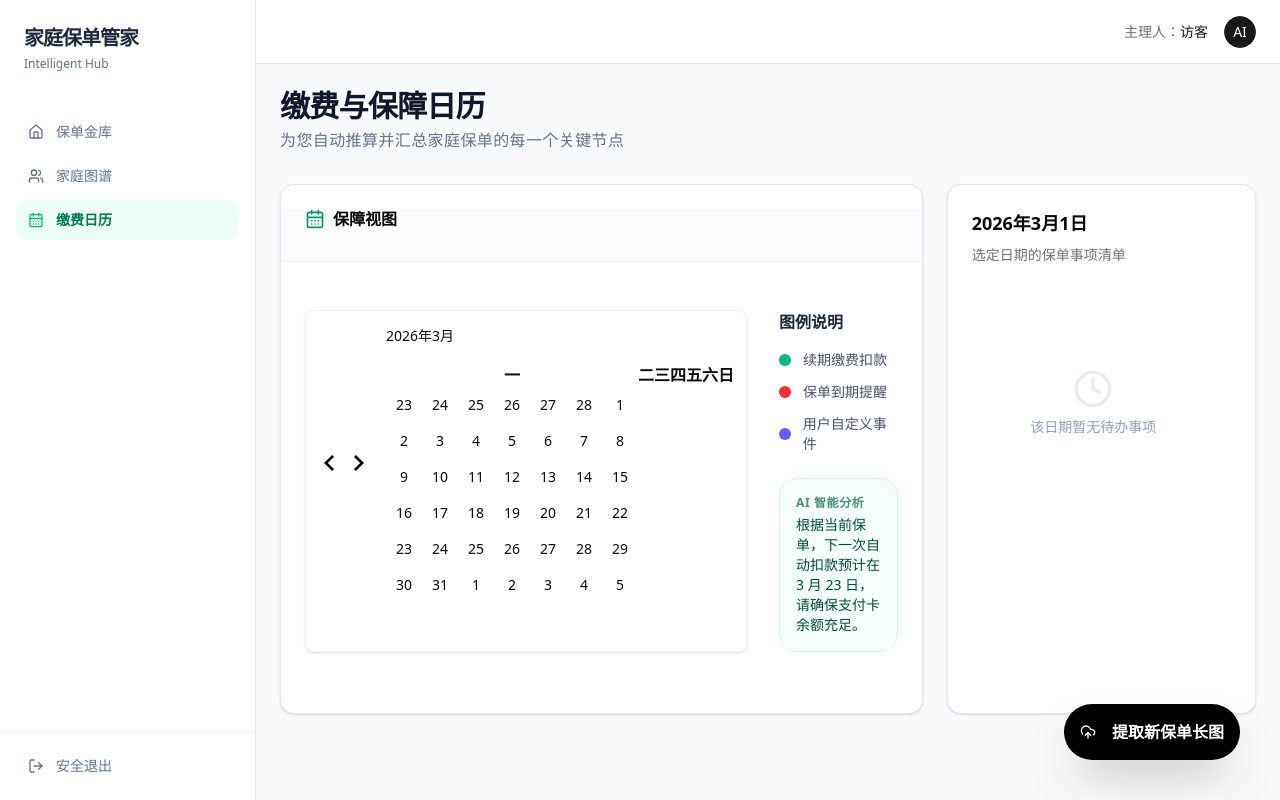
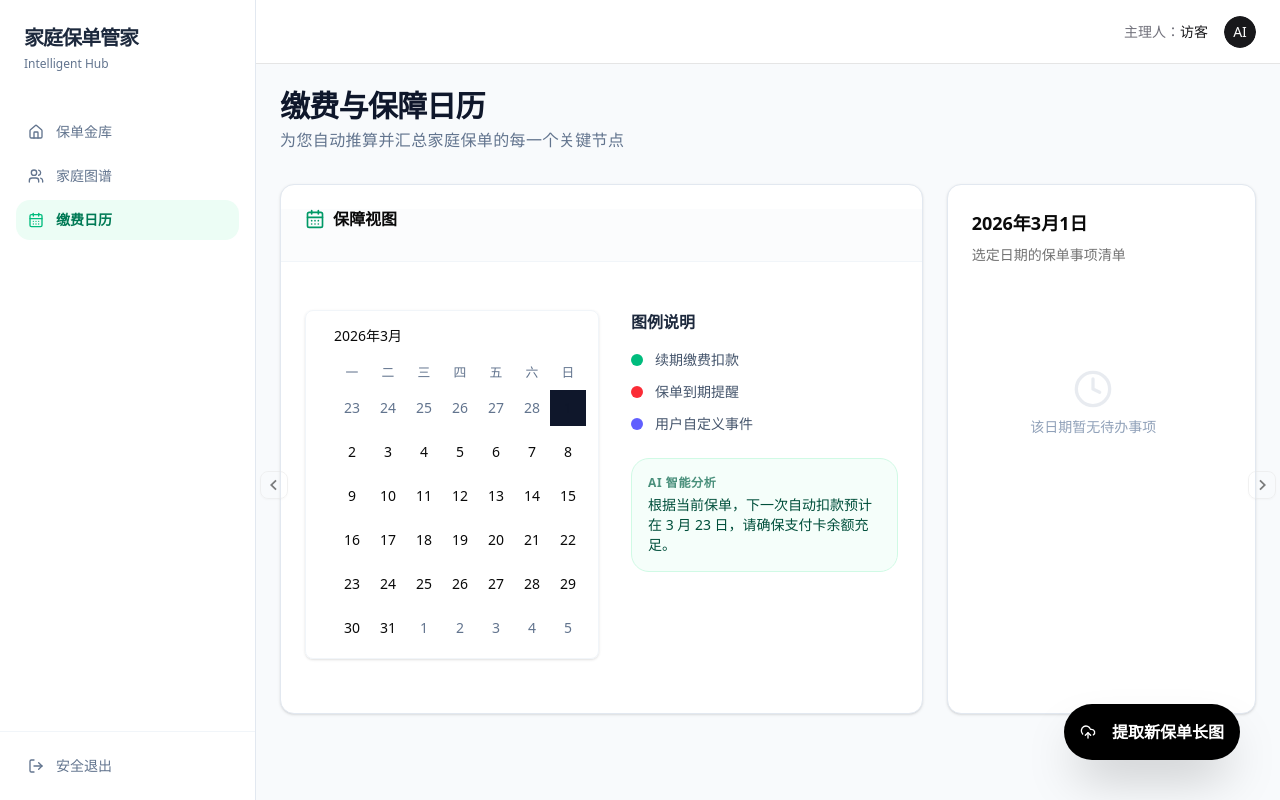
Before and after one commit to santaalex/insurance_ai_web, a Next.js app: page /dashboard/calendar in a window 1280 px wide. Built offline with nearby package versions, Linux system fonts and the light colour scheme.

Commit message:
fix(calendar): migrate shadcn classNames to react-day-picker v9 api keys to restore layout

```diff
--- a/src/components/ui/calendar.tsx
+++ b/src/components/ui/calendar.tsx
@@ -25,32 +25,34 @@ function Calendar({
                 caption: "flex justify-center pt-1 relative items-center",
                 caption_label: "text-sm font-medium",
                 nav: "space-x-1 flex items-center",
-                nav_button: cn(
+                button_previous: cn(
                     buttonVariants({ variant: "outline" }),
-                    "h-7 w-7 bg-transparent p-0 opacity-50 hover:opacity-100"
+                    "h-7 w-7 bg-transparent p-0 opacity-50 hover:opacity-100 absolute left-1"
                 ),
-                nav_button_previous: "absolute left-1",
-                nav_button_next: "absolute right-1",
-                table: "w-full border-collapse space-y-1 table-fixed",
-                head_row: "",
-                head_cell:
-                    "text-slate-500 rounded-md font-normal text-[0.8rem] text-center pb-2",
-                row: "mt-2",
-                cell: "text-center text-sm p-0 relative [&:has([aria-selected].day-range-end)]:rounded-r-md [&:has([aria-selected].day-outside)]:bg-slate-100/50 [&:has([aria-selected])]:bg-slate-100 first:[&:has([aria-selected])]:rounded-l-md last:[&:has([aria-selected])]:rounded-r-md focus-within:relative focus-within:z-20",
-                day: cn(
+                button_next: cn(
+                    buttonVariants({ variant: "outline" }),
+                    "h-7 w-7 bg-transparent p-0 opacity-50 hover:opacity-100 absolute right-1"
+                ),
+                month_grid: "w-full border-collapse space-y-1",
+                weekdays: "flex",
+                weekday:
+                    "text-slate-500 rounded-md w-9 font-normal text-[0.8rem]",
+                week: "flex w-full mt-2",
+                day: "h-9 w-9 text-center text-sm p-0 relative [&:has([aria-selected].range_end)]:rounded-r-md [&:has([aria-selected].outside)]:bg-slate-100/50 [&:has([aria-selected])]:bg-slate-100 first:[&:has([aria-selected])]:rounded-l-md last:[&:has([aria-selected])]:rounded-r-md focus-within:relative focus-within:z-20",
+                day_button: cn(
                     buttonVariants({ variant: "ghost" }),
-                    "h-9 w-9 p-0 font-normal aria-selected:opacity-100 mx-auto"
+                    "h-9 w-9 p-0 font-normal hover:bg-slate-100 hover:text-slate-900 aria-selected:opacity-100"
                 ),
-                day_range_end: "day-range-end",
-                day_selected:
+                range_end: "range_end",
+                selected:
                     "bg-slate-900 text-slate-50 hover:bg-slate-900 hover:text-slate-50 focus:bg-slate-900 focus:text-slate-50",
-                day_today: "bg-slate-100 text-slate-900",
-                day_outside:
-                    "day-outside text-slate-500 aria-selected:bg-slate-100/50 aria-selected:text-slate-500",
-                day_disabled: "text-slate-500 opacity-50",
-                day_range_middle:
+                today: "bg-slate-100 text-slate-900",
+                outside:
+                    "outside text-slate-500 aria-selected:bg-slate-100/50 aria-selected:text-slate-500",
+                disabled: "text-slate-500 opacity-50",
+                range_middle:
                     "aria-selected:bg-slate-100 aria-selected:text-slate-900",
-                day_hidden: "invisible",
+                hidden: "invisible",
                 ...classNames,
             }}
             components={{
```
